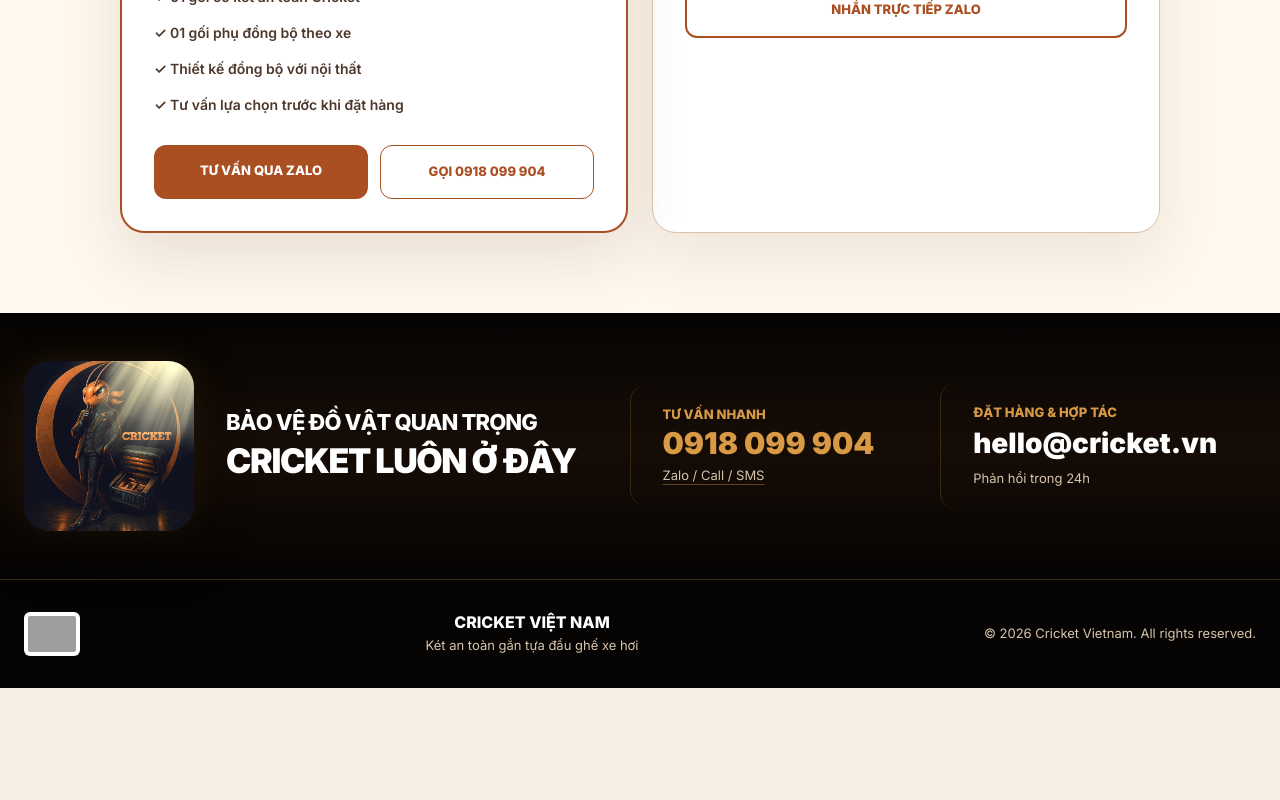
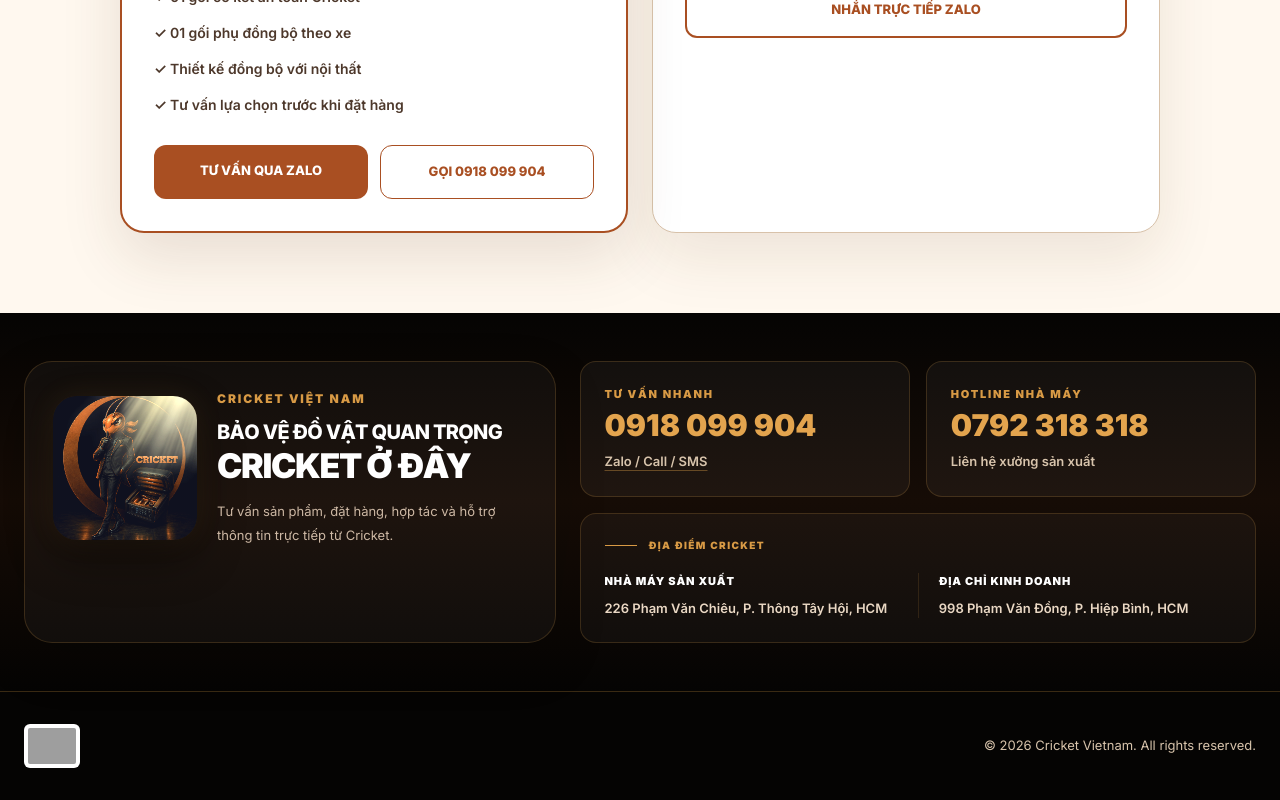
Before and after one commit to mogisxiii/cricket, a React (Vite) app: page / in a window 1280 px wide. Shown: the part 5729-6529 px from the top of the page. Before the commit the page ends 6417 px from the top, so only its background shows below. Built offline with nearby package versions, Linux system fonts and the light colour scheme; grey boxes are pictures that could not be loaded.

Commit message:
feat: update contact and factory information

```diff
--- a/src/App.jsx
+++ b/src/App.jsx
@@ -1043,8 +1043,11 @@
       id="contact"
       className="bg-[linear-gradient(180deg,#050403,#160c06,#050403)] px-6 py-14 text-white md:py-12"
     >
-      <div className="mx-auto grid max-w-[1280px] items-center gap-8 text-center lg:grid-cols-[0.36fr_1fr_0.75fr_0.85fr] lg:text-left">
-        <div className="mx-auto h-[150px] w-[150px] overflow-hidden rounded-[26px] bg-[#120904] shadow-[0_22px_55px_rgba(0,0,0,.45),0_0_34px_rgba(216,154,69,.12)] lg:mx-0 lg:h-[170px] lg:w-[170px]">
+      <div className="mx-auto max-w-[1280px]">
+        <div className="grid gap-6 lg:grid-cols-[0.88fr_1.12fr] lg:items-stretch">
+          <div className="rounded-[28px] border border-[#d89a45]/20 bg-white/[0.035] p-6 shadow-[0_20px_50px_rgba(0,0,0,.18)] md:p-7">
+            <div className="flex flex-col items-center gap-5 text-center sm:flex-row sm:text-left lg:flex-col lg:items-start xl:flex-row xl:items-center">
+              <div className="h-[132px] w-[132px] shrink-0 overflow-hidden rounded-[24px] bg-[#120904] shadow-[0_18px_45px_rgba(0,0,0,.42),0_0_28px_rgba(216,154,69,.10)] md:h-[144px] md:w-[144px]">
                 <div className="relative h-full w-full">
                   <div className="pointer-events-none absolute inset-0 bg-[radial-gradient(circle_at_center,rgba(216,154,69,.22)_0%,rgba(216,154,69,.08)_42%,rgba(0,0,0,0)_72%)]" />
                   <img
@@ -1052,44 +1055,95 @@
                     alt="Mascot Cricket"
                     className="relative z-10 h-full w-full scale-[1.12] object-cover object-center opacity-100 brightness-[1.16] contrast-[1.08]"
                   />
-            <div className="pointer-events-none absolute inset-0 rounded-[26px] ring-1 ring-[#d89a45]/30" />
+                  <div className="pointer-events-none absolute inset-0 rounded-[24px] ring-1 ring-[#d89a45]/30" />
                   <div className="pointer-events-none absolute inset-0 bg-[radial-gradient(circle_at_center,rgba(255,255,255,0)_56%,rgba(0,0,0,.22)_100%)]" />
                 </div>
               </div>
 
-        <div className="mx-auto max-w-[330px] lg:mx-0 lg:max-w-none">
-          <p className="text-[20px] font-extrabold uppercase leading-tight tracking-[-0.04em] md:text-[22px]">
+              <div className="min-w-0">
+                <p className="text-[12px] font-black uppercase tracking-[0.16em] text-[#d89a45]">
+                  Cricket Việt Nam
+                </p>
+                <p className="mt-3 text-[18px] font-extrabold uppercase leading-tight tracking-[-0.035em] text-white md:text-[20px]">
                   Bảo vệ đồ vật quan trọng
                 </p>
-          <h2 className="mt-1 text-[30px] font-black uppercase leading-tight tracking-[-0.05em] md:text-[34px]">
-            Cricket luôn ở đây
+                <h2 className="mt-1 text-[30px] font-black uppercase leading-[1.02] tracking-[-0.05em] text-white md:text-[34px]">
+                  Cricket ở đây
                 </h2>
+                <p className="mt-4 max-w-[430px] text-[13px] leading-6 text-[#cdb8a4]">
+                  Tư vấn sản phẩm, đặt hàng, hợp tác và hỗ trợ thông tin trực tiếp từ Cricket.
+                </p>
+              </div>
+            </div>
           </div>
 
-        <div className="mx-auto w-full max-w-[330px] rounded-2xl border border-[#d89a45]/20 bg-white/[0.04] p-5 lg:max-w-none lg:border-l lg:border-y-0 lg:border-r-0 lg:bg-transparent lg:pl-8">
-          <p className="text-[13px] font-extrabold uppercase text-[#d89a45]">Tư vấn nhanh</p>
-          <a href={CONTACT.phoneHref} className="mt-1 block text-[30px] font-black leading-none text-[#d89a45]">
+          <div className="grid gap-4">
+            <div className="grid gap-4 sm:grid-cols-2">
+              <div className="rounded-2xl border border-[#d89a45]/20 bg-white/[0.045] p-5 md:p-6">
+                <p className="text-[11px] font-black uppercase tracking-[0.16em] text-[#d89a45]">
+                  Tư vấn nhanh
+                </p>
+                <a
+                  href={CONTACT.phoneHref}
+                  className="mt-2 block text-[27px] font-black leading-none text-[#e3a44e] md:text-[30px]"
+                >
                   {CONTACT.phoneDisplay}
                 </a>
                 <a
                   href={CONTACT.zaloHref}
                   target="_blank"
                   rel="noreferrer"
-            className="mt-2 inline-block text-[13px] text-[#d8c4ac] underline decoration-[#d89a45]/40 underline-offset-4"
+                  className="mt-3 inline-block text-[13px] font-semibold text-[#d8c4ac] underline decoration-[#d89a45]/40 underline-offset-4 transition hover:text-white"
                 >
                   Zalo / Call / SMS
                 </a>
               </div>
 
-        <div className="mx-auto w-full max-w-[330px] rounded-2xl border border-[#d89a45]/20 bg-white/[0.04] p-5 lg:max-w-none lg:border-l lg:border-y-0 lg:border-r-0 lg:bg-transparent lg:pl-8">
-          <p className="text-[13px] font-extrabold uppercase text-[#d89a45]">Đặt hàng & hợp tác</p>
+              <div className="rounded-2xl border border-[#d89a45]/20 bg-white/[0.045] p-5 md:p-6">
+                <p className="text-[11px] font-black uppercase tracking-[0.16em] text-[#d89a45]">
+                  Hotline nhà máy
+                </p>
                 <a
-            href={`mailto:${CONTACT.email}`}
-            className="mt-1 block break-words text-[26px] font-black leading-tight md:text-[28px]"
+                  href="tel:+84792318318"
+                  className="mt-2 block text-[27px] font-black leading-none text-[#e3a44e] md:text-[30px]"
                 >
-            {CONTACT.email}
+                  0792 318 318
                 </a>
-          <p className="mt-2 text-[13px] text-[#d8c4ac]">Phản hồi trong 24h</p>
+                <p className="mt-3 text-[13px] font-semibold text-[#d8c4ac]">
+                  Liên hệ xưởng sản xuất
+                </p>
+              </div>
+            </div>
+
+            <div className="rounded-2xl border border-[#d89a45]/20 bg-white/[0.035] p-5 md:p-6">
+              <div className="mb-5 flex items-center gap-3">
+                <span className="h-px w-8 bg-[#d89a45]" />
+                <p className="text-[10px] font-black uppercase tracking-[0.14em] text-[#d89a45]">
+                  Địa điểm Cricket
+                </p>
+              </div>
+
+              <div className="grid gap-5 md:grid-cols-2 md:gap-0">
+                <div className="md:pr-5">
+                  <p className="text-[11px] font-black uppercase tracking-[0.08em] text-white">
+                    Nhà máy sản xuất
+                  </p>
+                  <p className="mt-2 max-w-[440px] text-[13px] font-semibold leading-5 text-[#ead8c4] md:whitespace-nowrap">
+                    226 Phạm Văn Chiêu, P. Thông Tây Hội, HCM
+                  </p>
+                </div>
+
+                <div className="border-t border-[#d89a45]/15 pt-5 md:border-l md:border-t-0 md:pl-5 md:pt-0">
+                  <p className="text-[11px] font-black uppercase tracking-[0.08em] text-white">
+                    Địa chỉ kinh doanh
+                  </p>
+                  <p className="mt-2 max-w-[440px] text-[13px] font-semibold leading-5 text-[#ead8c4] md:whitespace-nowrap">
+                    998 Phạm Văn Đồng, P. Hiệp Bình, HCM
+                  </p>
+                </div>
+              </div>
+            </div>
+          </div>
         </div>
       </div>
     </section>
@@ -1318,10 +1372,7 @@
       <div className="mx-auto flex max-w-[1280px] flex-col items-center justify-center gap-4 text-center md:flex-row md:justify-between">
         <img src={logo} alt="Cricket" className="h-11 rounded-md bg-white p-1" />
 
-        <div>
-          <p className="font-extrabold uppercase leading-tight">Cricket Việt Nam</p>
-          <p className="mt-1 text-[13px] text-[#d8c4ac]">Két an toàn gắn tựa đầu ghế xe hơi</p>
-        </div>
+
 
         <p className="text-[13px] text-[#d8c4ac]">© 2026 Cricket Vietnam. All rights reserved.</p>
       </div>
```
Lines whose indentation alone changed are shown as unchanged.
